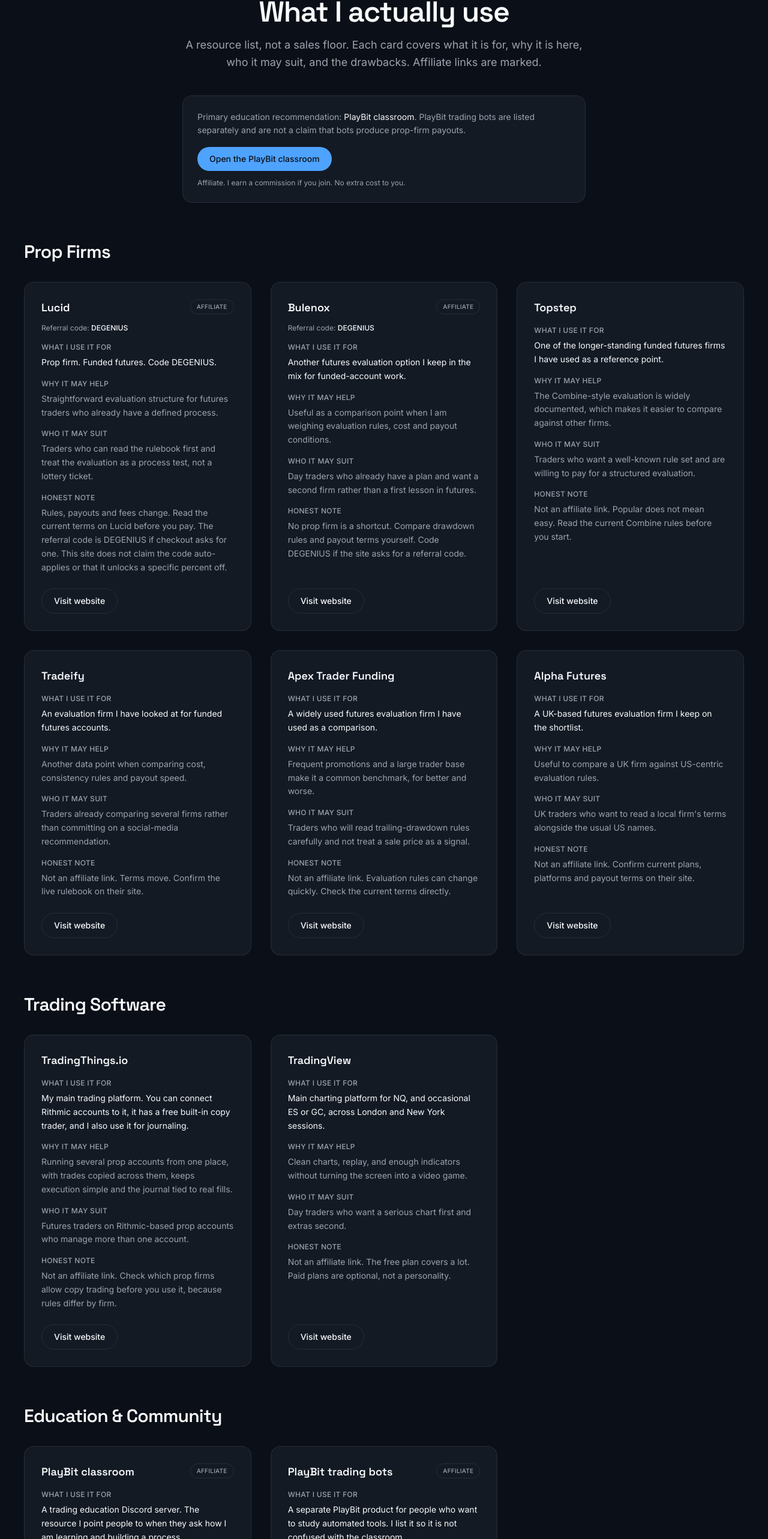
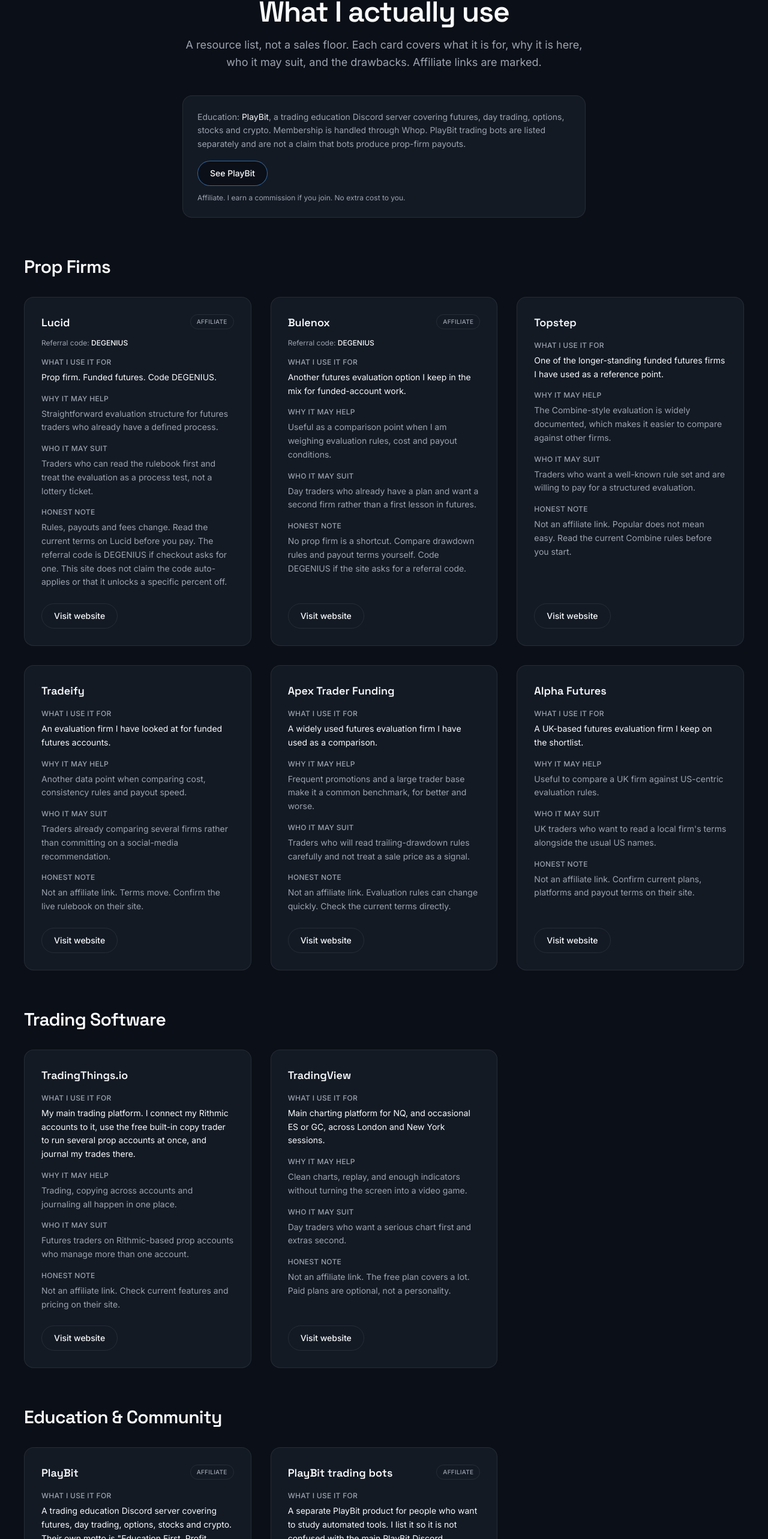
Before and after one commit to Degenius-Liquidity/degenius-liquidity-v2, a React (Vite) app: page /toolkit in a window 1280 px wide. Shown: the part 222-2788 px from the top of the page at 60% size. Built offline with nearby package versions, Linux system fonts and the light colour scheme.

Commit message:
Site tweaks: owner notes in Daily note, homepage order, TradingThings card, PlayBit wording and button, scroll-to-top, remove internal note

```diff
--- a/index.html
+++ b/index.html
@@ -6,7 +6,7 @@
     <title>Degenius Liquidity | UK Futures Day Trading Journal</title>
     <meta
       name="description"
-      content="UK futures. NQ and ES. PlayBit classroom, prop firms, the clips on TikTok. Affiliate links."
+      content="UK futures. NQ and ES. PlayBit trading education Discord, prop firms, the clips on TikTok. Affiliate links."
     />
     <meta name="author" content="Degenius Liquidity" />
     <meta name="theme-color" content="#0B0F17" />
--- a/src/components/LatestVideos.tsx
+++ b/src/components/LatestVideos.tsx
@@ -45,7 +45,6 @@
           >
             Watch on TikTok {'->'}
           </a>
-          <p className="text-xs text-text-secondary">Secondary link. The primary education CTA is the PlayBit classroom.</p>
         </div>
       </div>
     </section>
--- a/src/components/PlayBitBlock.tsx
+++ b/src/components/PlayBitBlock.tsx
@@ -6,13 +6,13 @@
       <p className="text-xs font-medium uppercase tracking-wide text-text-secondary">Education</p>
       <h2 className="mt-3 font-display text-2xl font-semibold tracking-tight text-text-primary">PlayBit</h2>
       <p className="mt-3 text-sm leading-relaxed text-text-secondary">
-        PlayBit is a trading education Discord server covering futures, day trading, options, stocks and crypto, with trading bots as a separate product. Membership is handled through Whop.
+        PlayBit is a trading education Discord server covering futures, day trading, options, stocks and crypto, with trading bots as a separate product. Their motto: &ldquo;Education First, Profit Second.&rdquo; Membership is handled through Whop.
       </p>
       <a
         href={site.playbitClassroom.url}
         target="_blank"
         rel="sponsored noopener noreferrer"
-        className="mt-6 inline-flex w-full items-center justify-center rounded-full bg-accent px-6 py-3 text-sm font-medium text-bg transition-opacity hover:opacity-90"
+        className="mt-6 inline-flex w-full items-center justify-center rounded-full border border-accent/60 bg-bg px-6 py-3 text-sm font-medium text-text-primary transition-colors hover:border-accent hover:bg-accent/10"
       >
         See PlayBit
       </a>
--- /dev/null
+++ b/src/components/TradingThingsCard.tsx
@@ -0,0 +1,36 @@
+import { Link } from 'react-router-dom'
+import { toolkitItems } from '../data/toolkitItems'
+
+function TradingThingsCard() {
+  const item = toolkitItems.find((entry) => entry.id === 'tradingthings')
+  if (!item) return null
+  const rel = item.isAffiliate ? 'sponsored noopener noreferrer' : 'noopener noreferrer'
+
+  return (
+    <section aria-labelledby="tradingthings-heading" className="w-full px-4 py-12 md:py-16">
+      <div className="mx-auto w-full max-w-2xl rounded-2xl border border-border bg-surface px-7 py-8 md:px-10 md:py-10">
+        <div className="flex items-start justify-between gap-3">
+          <p className="text-xs font-medium uppercase tracking-wide text-text-secondary">Main platform</p>
+          {item.isAffiliate ? (
+            <span className="shrink-0 rounded-full border border-border px-2.5 py-1 text-[10px] font-medium uppercase tracking-wide text-text-secondary">Affiliate</span>
+          ) : null}
+        </div>
+        <h2 id="tradingthings-heading" className="mt-3 font-display text-2xl font-semibold tracking-tight text-text-primary">{item.name}</h2>
+        <p className="mt-4 text-base leading-relaxed text-text-secondary">
+          TradingThings.io is my main trading platform. I connect my Rithmic accounts to it, use its free built-in copy trader to run several prop accounts at once, and journal my trades there.
+        </p>
+        <div className="mt-6 flex flex-col gap-3 sm:flex-row sm:items-center">
+          <a href={item.url} target="_blank" rel={rel} className="inline-flex w-fit items-center justify-center rounded-full border border-border px-5 py-2.5 text-sm font-medium text-text-primary transition-colors hover:bg-white/5">
+            Visit TradingThings.io
+          </a>
+          <Link to="/toolkit" className="text-sm text-text-secondary transition-colors hover:text-text-primary">
+            See the full toolkit {'->'}
+          </Link>
+        </div>
+        <p className="mt-3 text-xs text-text-secondary">{item.isAffiliate ? 'Affiliate link.' : 'Not an affiliate link.'}</p>
+      </div>
+    </section>
+  )
+}
+
+export default TradingThingsCard
--- a/src/data/site.ts
+++ b/src/data/site.ts
@@ -9,7 +9,7 @@
   tiktokUrl: 'https://www.tiktok.com/@degenius.liquidity',
   linktreeUrl: 'https://linktr.ee/degenius_liquidity',
   playbitClassroom: {
-    name: 'PlayBit classroom',
+    name: 'PlayBit',
     url: 'https://whop.com/playbit/playbit?a=degeniusliquidity',
     affiliate: true,
   },
@@ -41,4 +41,4 @@
   'Futures and other leveraged products involve substantial risk of loss and are not suitable for every trader. You can lose more than your initial deposit. Nothing on this website is financial, investment or trading advice. Past results, journal entries and evaluations are not a guarantee of future performance. This site is about UK futures day trading, not prediction markets.'
 
 export const affiliateDisclaimer =
-  'Some links are affiliate. I earn a commission if you sign up. No extra cost to you. I only recommend tools I use or have a genuine reason to point to. Affiliate relationships are disclosed on each relevant card. Referral codes are listed where I have them; this site does not claim that a code auto-applies or that it unlocks a specific discount unless the provider confirms that at checkout. PlayBit trading bots are a separate product from the PlayBit classroom and are not a claim that bots produce prop-firm payouts.'
+  'Some links are affiliate. I earn a commission if you sign up. No extra cost to you. I only recommend tools I use or have a genuine reason to point to. Affiliate relationships are disclosed on each relevant card. Referral codes are listed where I have them; this site does not claim that a code auto-applies or that it unlocks a specific discount unless the provider confirms that at checkout. PlayBit trading bots are a separate product from the main PlayBit Discord membership and are not a claim that bots produce prop-firm payouts.'
--- a/src/data/toolkitItems.ts
+++ b/src/data/toolkitItems.ts
@@ -92,24 +92,24 @@
   },
   {
     id: 'playbit-classroom',
-    name: 'PlayBit classroom',
+    name: 'PlayBit',
     category: 'Education & Community',
-    useCase: 'A trading education Discord server. The resource I point people to when they ask how I am learning and building a process. Membership is handled through Whop.',
-    whyUseful: 'A structured classroom is more useful than scattered clips if you actually do the work.',
-    whoItSuits: 'Traders who want a curriculum and are willing to practice, not people looking for a signal service.',
+    useCase: 'A trading education Discord server covering futures, day trading, options, stocks and crypto. Their own motto is "Education First, Profit Second." Membership is handled through Whop.',
+    whyUseful: 'Structured education in one Discord server is more useful than scattered clips if you actually do the work.',
+    whoItSuits: 'Traders who want structured education and are willing to practice, not people looking for a signal service.',
     honestNote: 'Education is not a payout. Results depend on whether you apply the material with discipline. This is an affiliate link.',
     url: site.playbitClassroom.url,
     isAffiliate: true,
-    ctaLabel: 'Open the classroom',
+    ctaLabel: 'See PlayBit',
   },
   {
     id: 'playbit-bots',
     name: 'PlayBit trading bots',
     category: 'Education & Community',
-    useCase: 'A separate PlayBit product for people who want to study automated tools. I list it so it is not confused with the classroom.',
+    useCase: 'A separate PlayBit product for people who want to study automated tools. I list it so it is not confused with the main PlayBit Discord membership.',
     whyUseful: 'Automation can help you observe a process. It does not replace judgement or risk limits.',
     whoItSuits: 'Traders who already understand that a bot is a tool, not an income plan.',
-    honestNote: 'This is not a claim that bots produce prop-firm payouts, pass evaluations, or withdraw funded-account profits. Bots are a separate product from the PlayBit classroom. This is an affiliate link.',
+    honestNote: 'This is not a claim that bots produce prop-firm payouts, pass evaluations, or withdraw funded-account profits. Bots are a separate product from the main PlayBit Discord membership. This is an affiliate link.',
     url: site.playbitBots.url,
     isAffiliate: true,
     ctaLabel: 'View PlayBit bots',
@@ -118,10 +118,10 @@
     id: 'tradingthings',
     name: 'TradingThings.io',
     category: 'Trading Software',
-    useCase: 'My main trading platform. You can connect Rithmic accounts to it, it has a free built-in copy trader, and I also use it for journaling.',
-    whyUseful: 'Running several prop accounts from one place, with trades copied across them, keeps execution simple and the journal tied to real fills.',
+    useCase: 'My main trading platform. I connect my Rithmic accounts to it, use the free built-in copy trader to run several prop accounts at once, and journal my trades there.',
+    whyUseful: 'Trading, copying across accounts and journaling all happen in one place.',
     whoItSuits: 'Futures traders on Rithmic-based prop accounts who manage more than one account.',
-    honestNote: 'Not an affiliate link. Check which prop firms allow copy trading before you use it, because rules differ by firm.',
+    honestNote: 'Not an affiliate link. Check current features and pricing on their site.',
     url: 'https://tradingthings.io/',
     isAffiliate: false,
   },
--- a/src/pages/AboutPage.tsx
+++ b/src/pages/AboutPage.tsx
@@ -96,16 +96,16 @@
         <div className="mx-auto w-full max-w-2xl rounded-2xl border border-border bg-surface p-6 md:p-8">
           <h2 className="font-display text-2xl font-semibold tracking-tight text-text-primary">Education</h2>
           <p className="mt-4 text-base leading-relaxed text-text-secondary md:text-lg">
-            The classroom I point people to is PlayBit. It is the primary education recommendation on this site. It is an affiliate link.
+            For education I point people to PlayBit, a trading education Discord server covering futures, day trading, options, stocks and crypto. Their motto is &ldquo;Education First, Profit Second.&rdquo; Membership is handled through Whop. It is an affiliate link.
           </p>
           <div className="mt-6 flex flex-col gap-3 sm:flex-row sm:flex-wrap">
             <a
               href={site.playbitClassroom.url}
               target="_blank"
               rel="sponsored noopener noreferrer"
-              className="inline-flex items-center justify-center rounded-full bg-accent px-6 py-3 text-sm font-medium text-bg transition-opacity hover:opacity-90"
+              className="inline-flex items-center justify-center rounded-full border border-accent/60 bg-bg px-6 py-3 text-sm font-medium text-text-primary transition-colors hover:border-accent hover:bg-accent/10"
             >
-              Join the PlayBit classroom
+              See PlayBit
             </a>
             <Link to="/toolkit" className="inline-flex items-center justify-center rounded-full border border-border px-6 py-3 text-sm font-medium text-text-primary transition-colors hover:bg-white/5">
               See the toolkit
--- a/src/pages/HomePage.tsx
+++ b/src/pages/HomePage.tsx
@@ -6,6 +6,7 @@
 import DailyNote from '../components/DailyNote'
 import FeaturedJournal from '../components/FeaturedJournal'
 import ToolkitPreview from '../components/ToolkitPreview'
+import TradingThingsCard from '../components/TradingThingsCard'
 import { useDocumentMeta } from '../utils/useDocumentMeta'
 
 function HomePage() {
@@ -18,10 +19,11 @@
   return (
     <Layout>
       <Hero />
+      <DailyNote />
       <Journey />
       <LatestVideos />
       <TradingSnapshot />
-      <DailyNote />
+      <TradingThingsCard />
       <FeaturedJournal />
       <ToolkitPreview />
     </Layout>
--- a/src/pages/ToolkitPage.tsx
+++ b/src/pages/ToolkitPage.tsx
@@ -25,15 +25,15 @@
 
           <div className="mx-auto mt-10 max-w-2xl rounded-2xl border border-border bg-surface p-6 text-left">
             <p className="text-sm leading-relaxed text-text-secondary">
-              Primary education recommendation: <span className="text-text-primary">PlayBit classroom</span>. PlayBit trading bots are listed separately and are not a claim that bots produce prop-firm payouts.
+              Education: <span className="text-text-primary">PlayBit</span>, a trading education Discord server covering futures, day trading, options, stocks and crypto. Membership is handled through Whop. PlayBit trading bots are listed separately and are not a claim that bots produce prop-firm payouts.
             </p>
             <a
               href={site.playbitClassroom.url}
               target="_blank"
               rel="sponsored noopener noreferrer"
-              className="mt-4 inline-flex rounded-full bg-accent px-5 py-2.5 text-sm font-medium text-bg transition-opacity hover:opacity-90"
+              className="mt-4 inline-flex rounded-full border border-accent/60 bg-bg px-5 py-2.5 text-sm font-medium text-text-primary transition-colors hover:border-accent hover:bg-accent/10"
             >
-              Open the PlayBit classroom
+              See PlayBit
             </a>
             <p className="mt-3 text-xs text-text-secondary">{affiliateMicrocopy}</p>
           </div>
--- a/src/utils/useScrollToHash.ts
+++ b/src/utils/useScrollToHash.ts
@@ -1,17 +1,19 @@
 import { useEffect } from 'react'
 import { useLocation } from 'react-router-dom'
 
+/** On every route change: scroll to the hash target if there is one, otherwise land at the top. */
 export function useScrollToHash() {
-  const location = useLocation()
+  const { pathname, hash } = useLocation()
 
   useEffect(() => {
-    if (!location.hash) return
+    if (hash) {
+      const element = document.getElementById(hash.replace('#', ''))
+      if (element) {
+        element.scrollIntoView({ behavior: 'smooth', block: 'start' })
+        return
+      }
+    }
 
-    const id = location.hash.replace('#', '')
-    const element = document.getElementById(id)
-
-    if (element) {
-      element.scrollIntoView({ behavior: 'smooth', block: 'start' })
-    }
-  }, [location])
+    window.scrollTo({ top: 0, left: 0, behavior: 'instant' })
+  }, [pathname, hash])
 }
```
Also changed, not shown: src/data/quotes.ts (+26 -4 lines).
